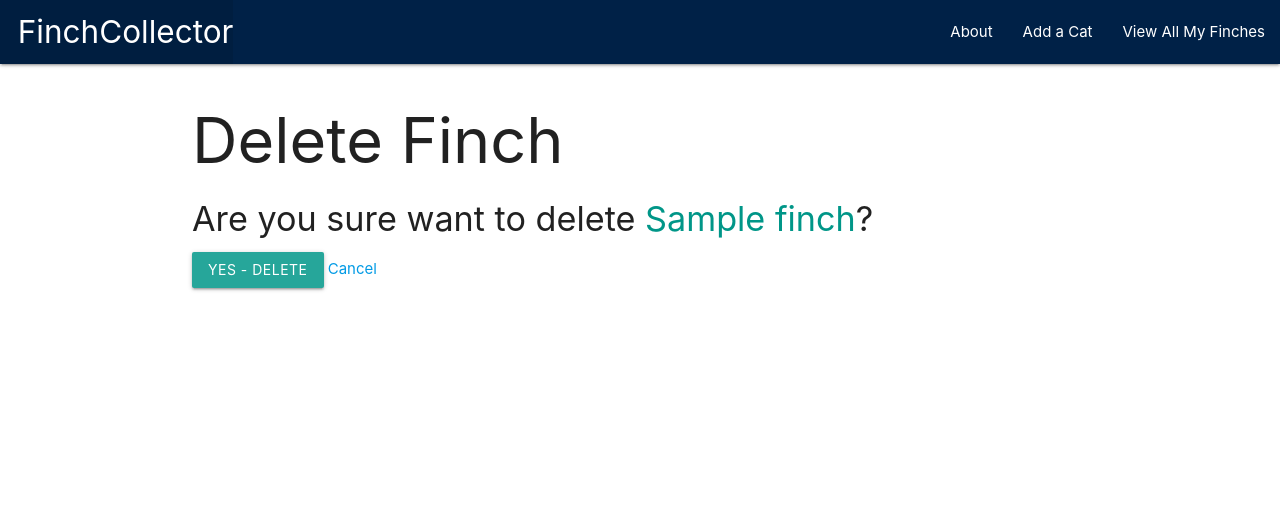
After one commit to ivanmirandaortega/Finch-Collector, a Django app: page /finches/1/delete/ in a window 1280 px wide. The commit adds this page. Shown: the top 528 px of the page. Run offline with Django 4.2, Linux system fonts and the light colour scheme; tables that the repository leaves empty hold one stand-in row (values such as "Sample post").

Commit message:
added update and delete views

```diff
--- a/main_app/templates/finches/detail.html
+++ b/main_app/templates/finches/detail.html
@@ -16,6 +16,10 @@
             <p>Age: Baby</p>
         {% endif %}
     </div>
+    <div class="card-action">
+        <a href="{% url 'finches_update' finch.id %}">Edit</a>
+        <a href="{% url 'finches_delete' finch.id %}">Delete</a>
+    </div>
 </div>
 
 {% endblock %}
--- /dev/null
+++ b/main_app/templates/main_app/finch_confirm_delete.html
@@ -0,0 +1,12 @@
+{% extends 'base.html' %}
+
+
+{% block content %}
+    <h1>Delete Finch</h1>
+    <h4>Are you sure want to delete <span class="teal-text">{{object.name}}</span>?</h4>
+    <form action="" method="POST">
+        {% csrf_token %}
+        <input type="submit" value="Yes - Delete" class="btn">
+        <a href=" {% url 'detail' finch.id %} ">Cancel</a>
+    </form>
+{% endblock %}
--- a/main_app/templates/main_app/finch_form.html
+++ b/main_app/templates/main_app/finch_form.html
@@ -2,6 +2,12 @@
 
 
 {% block content %}
+
+    {% if object %}
+    <h1>Edit <span class="teal-text">{{object.name}}</span></h1>
+    {% else %}
+    <h1>Add Finch</h1>
+    {% endif %}
     <form action="" method="post">
         {% csrf_token %}
         <table>
--- a/main_app/urls.py
+++ b/main_app/urls.py
@@ -2,9 +2,11 @@ from django.urls import path
 from . import views
 
 urlpatterns = [
-    path('', views.home, name='home'),
-    path('about/', views.about, name='about'),
-    path('finches/', views.finches_index, name='index'),
-    path('finches/<int:finch_id>', views.finches_detail, name='detail'),
-    path('finches/create/', views.FinchCreate.as_view(), name='finches_create'),
+     path('', views.home, name='home'),
+     path('about/', views.about, name='about'),
+     path('finches/', views.finches_index, name='index'),
+     path('finches/<int:finch_id>', views.finches_detail, name='detail'),
+     path('finches/create/', views.FinchCreate.as_view(), name='finches_create'),
+     path('finches/<int:pk>/update/', views.FinchUpdate.as_view(), name='finches_update'),
+     path('finches/<int:pk>/delete/', views.FinchDelete.as_view(), name='finches_delete'),
 ]
--- a/main_app/views.py
+++ b/main_app/views.py
@@ -1,5 +1,5 @@
 from django.shortcuts import render
-from django.views.generic.edit import CreateView
+from django.views.generic.edit import CreateView, UpdateView, DeleteView
 from .models import Finch
 
 # Create your views here.
@@ -28,3 +28,11 @@ class FinchCreate(CreateView):
     model = Finch
     fields = ['name', 'breed', 'description', 'age']
     success_url = '/finches/'
+
+class FinchUpdate(UpdateView):
+    model = Finch
+    fields = ['breed', 'description', 'age']
+
+class FinchDelete(DeleteView):
+    model = Finch
+    success_url = '/finches/'
```
